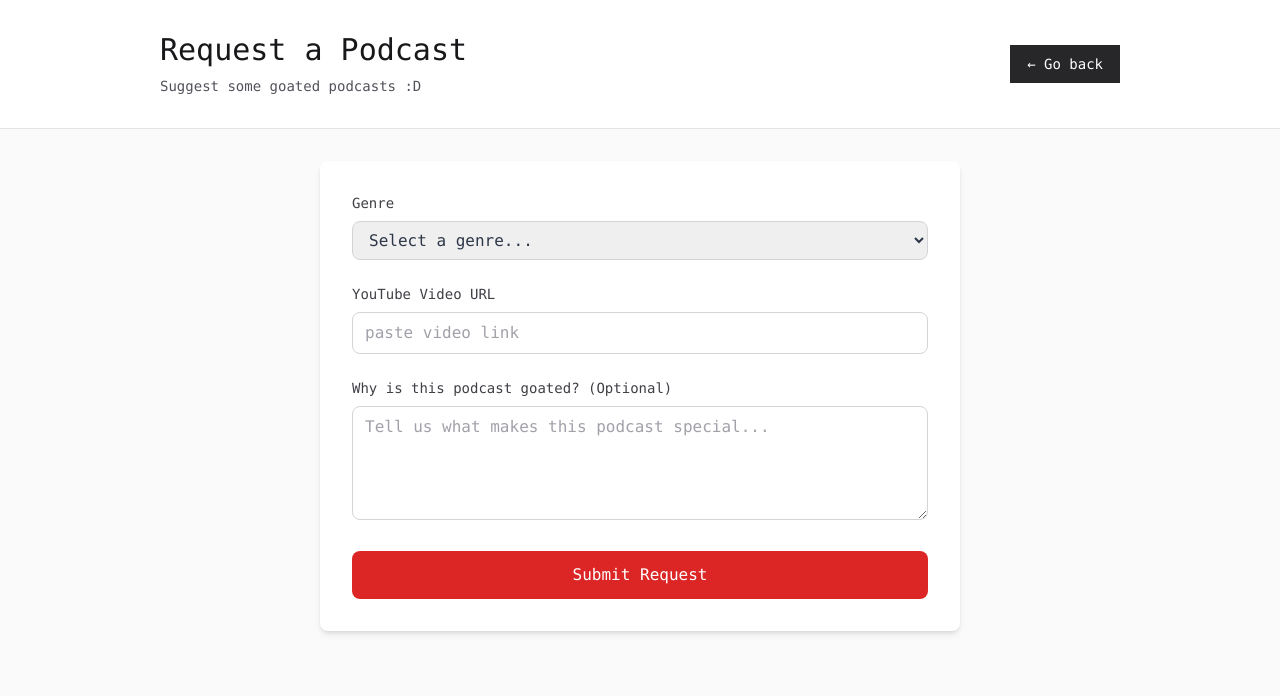
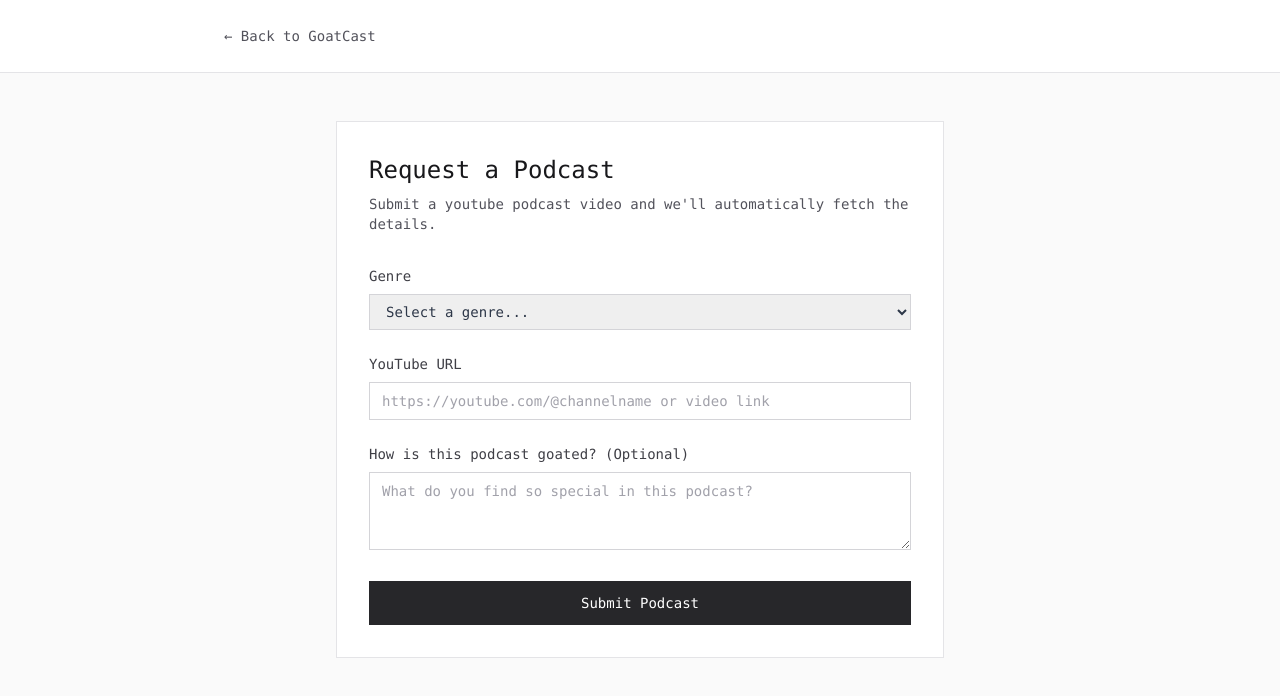
Before and after one commit to pranav718/goatcast, a Next.js app: page /request in a window 1280 px wide. Shown: the top 696 px of the page. Built offline with nearby package versions, Linux system fonts and the light colour scheme.

Commit message:
ui changes

```diff
--- a/src/app/request/page.tsx
+++ b/src/app/request/page.tsx
@@ -55,30 +55,35 @@ export default function RequestPage() {
     };
 
     return (
-        <div className='min-h-screen bg-gray-50'>
-
-        <header className='bg-white border-b border-gray-200'>
-            <div className='max-w-5xl mx-auto px-8 py-8'>
-                <div className="flex justify-between items-center">
-                    <div>
-                        <h1 className="text-3xl font-medium text-gray-900 mb-2">Request a Podcast</h1>
-                        <p className="text-gray-600 text-sm font-light">
-                            Suggest some goated podcasts :D
-                        </p>
-                    </div>
-                    <Link
-                        href="/"
-                        className="bg-gray-800 text-white px-4 py-2 text-sm font-medium border border-gray-800 hover:bg-gray-700 transition-colors"
-                    >
-                        ← Go back
+<div className="min-h-screen bg-[#fafafa]">
+      {/* Header */}
+      <header className="bg-white border-b border-gray-200">
+        <div className="max-w-4xl mx-auto px-8 py-6">
+          <Link href="/" className="text-gray-600 hover:text-gray-800 font-medium text-sm">
+            ← Back to GoatCast
           </Link>
-                </div>
         </div>
       </header>
 
-        <main className='max-w-2xl mx-auto px-4 py-8'>
-    <div className='bg-white rounded-lg shadow-md p-8'>
+      {/* Form */}
+      <main className="max-w-2xl mx-auto px-8 py-12">
+        <div className="bg-white border border-gray-200 p-8">
+          <h1 className="text-2xl font-medium text-gray-900 mb-2">Request a Podcast</h1>
+          <p className="text-gray-600 text-sm mb-8">
+            Submit a youtube podcast video and we'll automatically fetch the details.
+            <br />
 
+          </p>
+
+          {message && (
+            <div className={`border p-4 mb-6 text-sm ${
+              message.type === 'success'
+                ? 'bg-green-50 border-green-200 text-green-800'
+                : 'bg-red-50 border-red-200 text-red-800'
+            }`}>
+              {message.text}
+            </div>
+          )}
 
           <form onSubmit={handleSubmit} className="space-y-6">
             <div>
@@ -88,7 +93,7 @@ export default function RequestPage() {
               <select
                 name="genre"
                 required
-                className="w-full border border-gray-300 rounded-lg px-3 py-2 focus:ring-2 focus:ring-red-500 focus:border-transparent"
+                className="w-full border border-gray-300 px-3 py-2 text-sm focus:ring-1 focus:ring-gray-500 focus:border-gray-500"
               >
                 <option value="">Select a genre...</option>
                 <option value="technology">Technology</option>
@@ -96,48 +101,49 @@ export default function RequestPage() {
                 <option value="self-improvement">Self Improvement</option>
                 <option value="comedy">Comedy</option>
                 <option value="health">Health & Fitness</option>
+                <option value="education">Education</option>
+                <option value="news">News & Politics</option>
+                <option value="entertainment">Entertainment</option>
                 <option value="other">Other</option>
               </select>
             </div>
 
             <div>
               <label className="block text-sm font-medium text-gray-700 mb-2">
-                YouTube Video URL
+                YouTube URL
               </label>
               <input
                 type="url"
                 name="youtubeUrl"
                 required
-                placeholder="paste video link"
-                className="w-full border border-gray-300 rounded-lg px-3 py-2 focus:ring-2 focus:ring-red-500 focus:border-transparent"
+                placeholder="https://youtube.com/@channelname or video link"
+                className="w-full border border-gray-300 px-3 py-2 text-sm focus:ring-1 focus:ring-gray-500 focus:border-gray-500"
               />
             </div>
 
             <div>
               <label className="block text-sm font-medium text-gray-700 mb-2">
-                Why is this podcast goated? (Optional)
+                How is this podcast goated? (Optional)
               </label>
               <textarea
                 name="description"
-                rows={4}
-                placeholder="Tell us what makes this podcast special..."
-                className="w-full border border-gray-300 rounded-lg px-3 py-2 focus:ring-2 focus:ring-red-500 focus:border-transparent"
+                rows={3}
+                placeholder="What do you find so special in this podcast?"
+                className="w-full border border-gray-300 px-3 py-2 text-sm focus:ring-1 focus:ring-gray-500 focus:border-gray-500"
               />
             </div>
 
             <button
               type="submit"
               disabled={loading}
-              className="w-full bg-red-600 text-white py-3 rounded-lg hover:bg-red-700 transition-colors font-medium disabled:opacity-50"
+              className="w-full bg-gray-800 text-white py-3 text-sm font-medium hover:bg-gray-700 transition-colors disabled:opacity-50 disabled:cursor-not-allowed"
             >
-              {loading ? 'Submitting...' : 'Submit Request'}
+              {loading ? 'Fetching from YouTube...' : 'Submit Podcast'}
             </button>
           </form>
 
         </div>
       </main>
     </div>
-    )
-
-
+  );
 }
```
Lines whose indentation alone changed are shown as unchanged.
